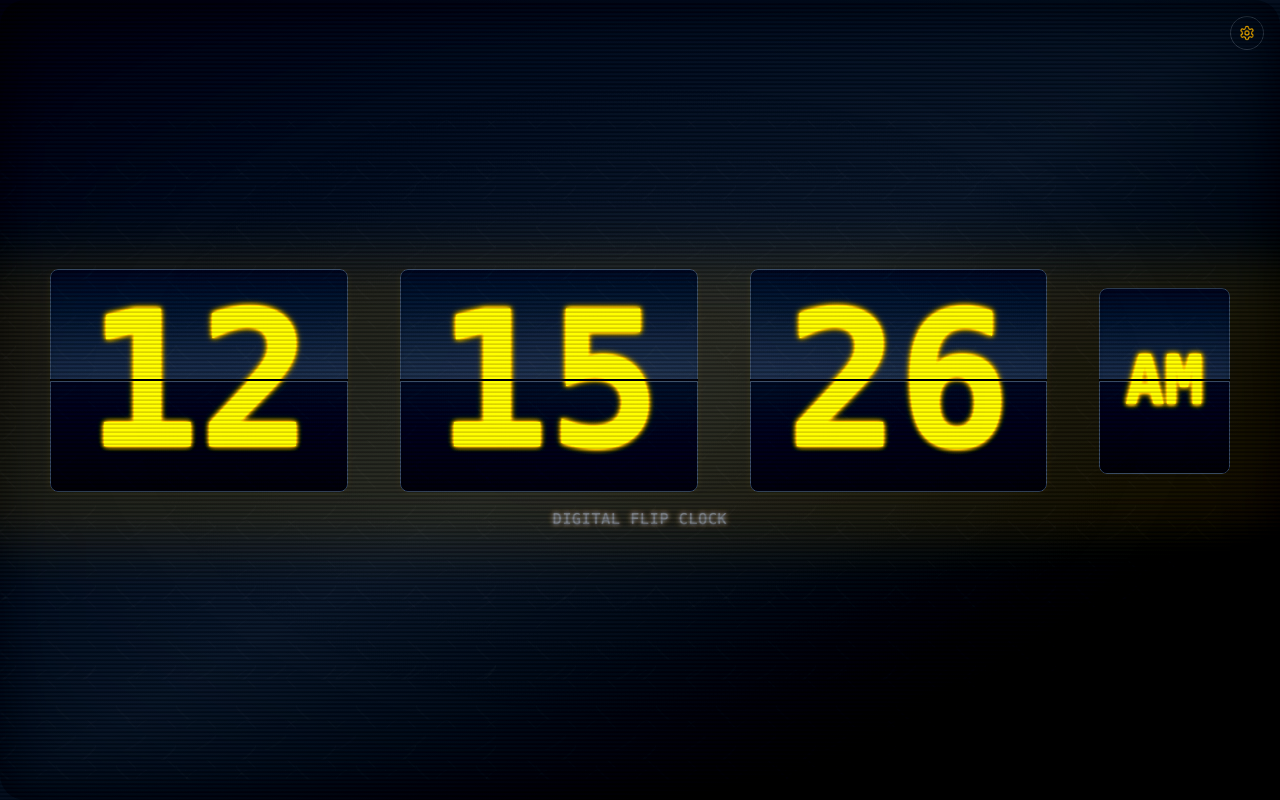
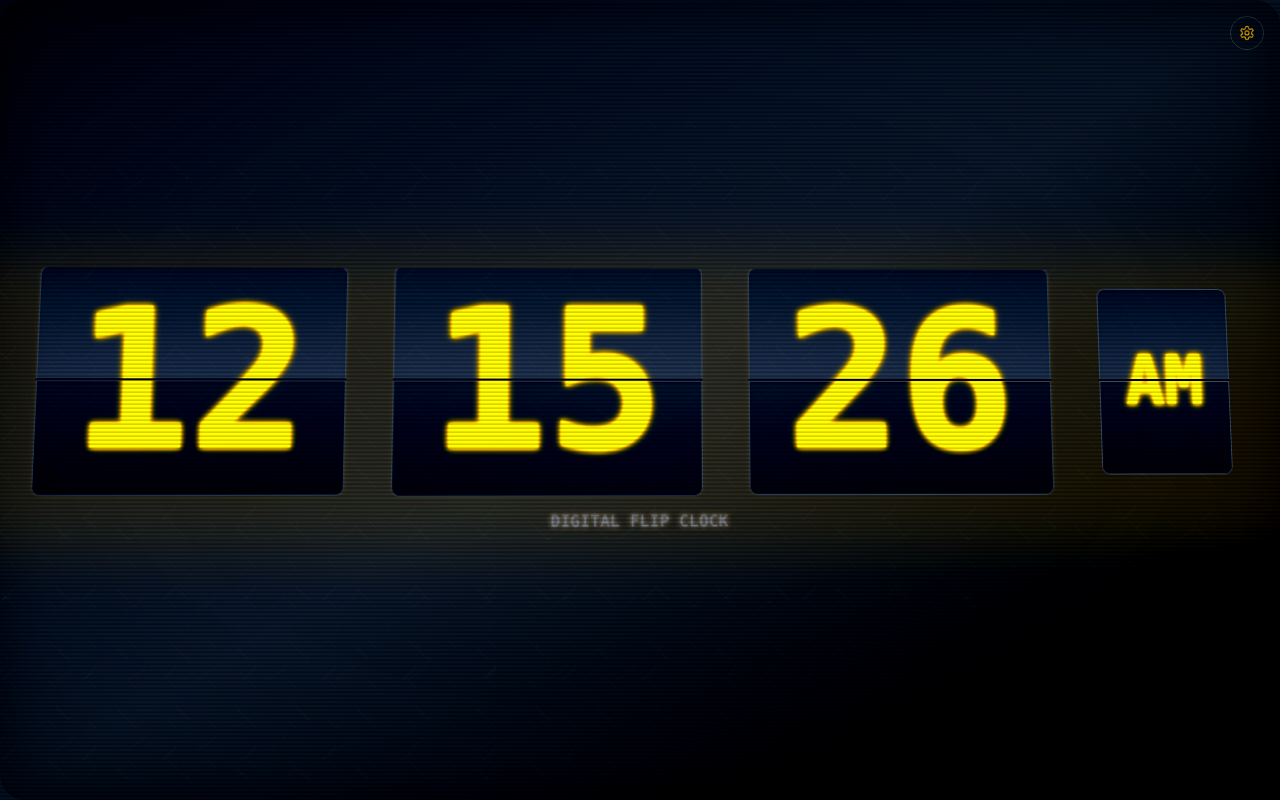
Before and after one commit to Go1/CRTClock, a React (Vite) app: page / in a window 1280 px wide. Built offline with nearby package versions, Linux system fonts and the light colour scheme; a web font is replaced by a local one.

Commit message:
CRT球面効果の実装

```diff
--- a/src/components/FlipClock.tsx
+++ b/src/components/FlipClock.tsx
@@ -319,6 +319,29 @@ const FlipClock: React.FC = () => {
   const separatorSpacing = Math.max(8, calculatedFontSize * 0.08);
   const flipSpacing = Math.max(6, calculatedFontSize * 0.06);
 
+  // CRT球面効果の動的スタイル生成
+  const getCRTSphericalStyles = () => {
+    if (!settings.crtEffects) return {};
+
+    const preset = settings.crtMode === 'custom' ? {
+      sphericalDistortion: settings.crtSphericalDistortion,
+      bulgeEffect: settings.crtBulgeEffect,
+      barrelDistortion: settings.crtBarrelDistortion,
+    } : {
+      sphericalDistortion: crtModePresets[settings.crtMode].sphericalDistortion,
+      bulgeEffect: crtModePresets[settings.crtMode].bulgeEffect,
+      barrelDistortion: crtModePresets[settings.crtMode].barrelDistortion,
+    };
+
+    return {
+      '--crt-spherical-x': preset.sphericalDistortion,
+      '--crt-spherical-y': preset.sphericalDistortion * 0.5,
+      '--crt-spherical-z': preset.sphericalDistortion,
+      '--crt-bulge-intensity': preset.bulgeEffect ? preset.sphericalDistortion : 0,
+      '--crt-barrel': preset.barrelDistortion,
+    } as React.CSSProperties;
+  };
+
   // セパレーター空間コンポーネント（非表示だが空間を保持）
   const SeparatorSpace: React.FC<{ isSmall?: boolean }> = ({ isSmall = false }) => (
     <div
@@ -335,16 +358,24 @@ const FlipClock: React.FC = () => {
   const renderSingleDigitMode = () => (
     <>
       <div className="flex flex-shrink-0" style={{ gap: `${flipSpacing * 0.3}px` }}>
+        <div className={settings.crtEffects && settings.crtBulgeEffect ? 'crt-digit-bulge' : ''}>
           <FlipDigit digit={hours[0]} fontSize={calculatedFontSize} fontColor={settings.fontColor} displayFlavor={settings.displayFlavor} fontFamily={settings.fontFamily} crtEffects={settings.crtEffects} fontGlow={settings.fontGlow} />
+        </div>
+        <div className={settings.crtEffects && settings.crtBulgeEffect ? 'crt-digit-bulge center' : ''}>
           <FlipDigit digit={hours[1]} fontSize={calculatedFontSize} fontColor={settings.fontColor} displayFlavor={settings.displayFlavor} fontFamily={settings.fontFamily} crtEffects={settings.crtEffects} fontGlow={settings.fontGlow} />
+        </div>
       </div>
 
       {/* セパレーター空間（非表示） */}
       <SeparatorSpace />
 
       <div className="flex flex-shrink-0" style={{ gap: `${flipSpacing * 0.3}px` }}>
+        <div className={settings.crtEffects && settings.crtBulgeEffect ? 'crt-digit-bulge center' : ''}>
           <FlipDigit digit={minutes[0]} fontSize={calculatedFontSize} fontColor={settings.fontColor} displayFlavor={settings.displayFlavor} fontFamily={settings.fontFamily} crtEffects={settings.crtEffects} fontGlow={settings.fontGlow} />
+        </div>
+        <div className={settings.crtEffects && settings.crtBulgeEffect ? 'crt-digit-bulge center' : ''}>
           <FlipDigit digit={minutes[1]} fontSize={calculatedFontSize} fontColor={settings.fontColor} displayFlavor={settings.displayFlavor} fontFamily={settings.fontFamily} crtEffects={settings.crtEffects} fontGlow={settings.fontGlow} />
+        </div>
       </div>
 
       {settings.showSeconds && (
@@ -353,8 +384,12 @@ const FlipClock: React.FC = () => {
           <SeparatorSpace />
 
           <div className="flex flex-shrink-0" style={{ gap: `${flipSpacing * 0.3}px` }}>
+            <div className={settings.crtEffects && settings.crtBulgeEffect ? 'crt-digit-bulge' : ''}>
               <FlipDigit digit={seconds[0]} fontSize={calculatedFontSize} fontColor={settings.fontColor} displayFlavor={settings.displayFlavor} fontFamily={settings.fontFamily} crtEffects={settings.crtEffects} fontGlow={settings.fontGlow} />
+            </div>
+            <div className={settings.crtEffects && settings.crtBulgeEffect ? 'crt-digit-bulge' : ''}>
               <FlipDigit digit={seconds[1]} fontSize={calculatedFontSize} fontColor={settings.fontColor} displayFlavor={settings.displayFlavor} fontFamily={settings.fontFamily} crtEffects={settings.crtEffects} fontGlow={settings.fontGlow} />
+            </div>
           </div>
         </>
       )}
@@ -371,14 +406,14 @@ const FlipClock: React.FC = () => {
 
   const renderDoubleDigitMode = () => (
     <>
-      <div className="flex-shrink-0">
+      <div className={`flex-shrink-0 ${settings.crtEffects && settings.crtBulgeEffect ? 'crt-digit-bulge' : ''}`}>
         <FlipDoubleDigit value={hours} fontSize={calculatedFontSize} fontColor={settings.fontColor} displayFlavor={settings.displayFlavor} fontFamily={settings.fontFamily} crtEffects={settings.crtEffects} fontGlow={settings.fontGlow} />
       </div>
 
       {/* セパレーター空間（非表示） */}
       <SeparatorSpace />
 
-      <div className="flex-shrink-0">
+      <div className={`flex-shrink-0 ${settings.crtEffects && settings.crtBulgeEffect ? 'crt-digit-bulge center' : ''}`}>
         <FlipDoubleDigit value={minutes} fontSize={calculatedFontSize} fontColor={settings.fontColor} displayFlavor={settings.displayFlavor} fontFamily={settings.fontFamily} crtEffects={settings.crtEffects} fontGlow={settings.fontGlow} />
       </div>
 
@@ -387,7 +422,7 @@ const FlipClock: React.FC = () => {
           {/* セパレーター空間（非表示） */}
           <SeparatorSpace />
 
-          <div className="flex-shrink-0">
+          <div className={`flex-shrink-0 ${settings.crtEffects && settings.crtBulgeEffect ? 'crt-digit-bulge' : ''}`}>
             <FlipDoubleDigit value={seconds} fontSize={calculatedFontSize} fontColor={settings.fontColor} displayFlavor={settings.displayFlavor} fontFamily={settings.fontFamily} crtEffects={settings.crtEffects} fontGlow={settings.fontGlow} />
           </div>
         </>
@@ -432,8 +467,13 @@ const FlipClock: React.FC = () => {
       bloom: settings.crtBloom,
       contrast: settings.crtContrast,
       saturation: settings.crtSaturation,
+      sphericalDistortion: settings.crtSphericalDistortion,
+      bulgeEffect: settings.crtBulgeEffect,
+      barrelDistortion: settings.crtBarrelDistortion,
       phosphorColor: crtModePresets.custom.phosphorColor,
     } : crtModePresets[settings.crtMode];
+
+    const sphericalStyles = getCRTSphericalStyles();
 
     return {
       filter: `${brightnessFilter} contrast(${preset.contrast}) saturate(${preset.saturation})`,
@@ -444,12 +484,13 @@ const FlipClock: React.FC = () => {
       '--crt-noise': preset.noise,
       '--crt-bloom': preset.bloom,
       '--crt-phosphor-color': preset.phosphorColor,
+      ...sphericalStyles,
     } as React.CSSProperties;
   };
 
   return (
     <div
-      className={`group flex items-center justify-center min-h-screen ${flavorStyles.background} px-2 py-2 ${settings.crtEffects ? `crt-container crt-mode-${settings.crtMode}` : ''} overflow-hidden`}
+      className={`group flex items-center justify-center min-h-screen ${flavorStyles.background} px-2 py-2 ${settings.crtEffects ? `crt-container crt-spherical-container crt-mode-${settings.crtMode}` : ''} overflow-hidden`}
       style={getDynamicStyles()}
     >
       {settings.crtEffects && (
@@ -473,7 +514,7 @@ const FlipClock: React.FC = () => {
 
       <div
         ref={clockContainerRef}
-        className={`relative w-full h-full flex flex-col justify-center items-center ${settings.crtEffects ? 'crt-content' : ''} max-w-full max-h-full`}
+        className={`relative w-full h-full flex flex-col justify-center items-center ${settings.crtEffects ? `crt-content ${settings.crtSphericalDistortion > 0 ? 'crt-spherical-distortion' : ''} ${settings.crtBarrelDistortion > 0 ? 'crt-barrel-distortion' : ''}` : ''} max-w-full max-h-full`}
       >
         <div className="w-full h-full flex flex-col justify-center items-center overflow-hidden">
           <div className="flex items-center justify-center min-h-0 flex-1 max-w-full" style={{ gap: `${flipSpacing}px` }}>
--- a/src/index.css
+++ b/src/index.css
@@ -357,6 +357,86 @@
     contrast(calc(var(--crt-contrast, 1.2)))
     saturate(calc(var(--crt-saturation, 1.1)));
   text-shadow: 0 0 calc(var(--crt-bloom, 0.4) * 3px) currentColor;
+  /* Spherical distortion effects */
+  transform-style: preserve-3d;
+}
+
+/* CRT Spherical Distortion Effects */
+.crt-spherical-container {
+  transform-style: preserve-3d;
+  perspective: 1200px;
+}
+
+.crt-spherical-distortion {
+  transform:
+    perspective(800px)
+    rotateX(calc(var(--crt-spherical-x, 0.5) * 4deg))
+    rotateY(calc(var(--crt-spherical-y, 0.5) * 2deg))
+    translateZ(calc(var(--crt-spherical-z, 0.5) * 10px));
+  transform-style: preserve-3d;
+  transition: transform 0.3s ease-out;
+}
+
+/* Individual digit bulge effects */
+.crt-digit-bulge {
+  transform:
+    translateZ(calc(var(--crt-bulge-intensity, 0.5) * 15px))
+    scale(calc(1 + var(--crt-bulge-intensity, 0.5) * 0.03));
+  transform-style: preserve-3d;
+  transition: transform 0.2s ease-out;
+}
+
+/* Center digits get more bulge effect */
+.crt-digit-bulge.center {
+  transform:
+    translateZ(calc(var(--crt-bulge-intensity, 0.5) * 25px))
+    scale(calc(1 + var(--crt-bulge-intensity, 0.5) * 0.05));
+}
+
+/* Barrel distortion using CSS transforms */
+.crt-barrel-distortion {
+  position: relative;
+}
+
+.crt-barrel-distortion::before {
+  content: '';
+  position: absolute;
+  top: calc(var(--crt-barrel, 0.3) * -2%);
+  left: calc(var(--crt-barrel, 0.3) * -2%);
+  right: calc(var(--crt-barrel, 0.3) * -2%);
+  bottom: calc(var(--crt-barrel, 0.3) * -2%);
+  border-radius: calc(var(--crt-barrel, 0.3) * 20px);
+  background: radial-gradient(
+    ellipse at center,
+    transparent 0%,
+    transparent calc(100% - var(--crt-barrel, 0.3) * 10%),
+    rgba(0, 0, 0, calc(var(--crt-barrel, 0.3) * 0.1)) 100%
+  );
+  pointer-events: none;
+  z-index: 1;
+}
+
+/* Enhanced curvature with spherical effects */
+.crt-curvature {
+  position: fixed;
+  top: 0;
+  left: 0;
+  width: 100%;
+  height: 100%;
+  pointer-events: none;
+  z-index: 995;
+  border-radius: calc(var(--crt-curvature, 0.5) * 50px);
+  box-shadow:
+    inset 0 0 calc(var(--crt-curvature, 0.5) * 100px) rgba(0, 0, 0, calc(var(--crt-curvature, 0.5) * 0.5)),
+    inset 0 0 calc(var(--crt-curvature, 0.5) * 200px) rgba(0, 0, 0, calc(var(--crt-curvature, 0.5) * 0.2));
+  /* Add spherical gradient overlay */
+  background: radial-gradient(
+    ellipse at center,
+    transparent 0%,
+    transparent 60%,
+    rgba(0, 0, 0, calc(var(--crt-curvature, 0.5) * 0.05)) 80%,
+    rgba(0, 0, 0, calc(var(--crt-curvature, 0.5) * 0.15)) 100%
+  );
 }
 
 /* CRT Mode Specific Styles */
--- a/src/types/settings.ts
+++ b/src/types/settings.ts
@@ -20,6 +20,10 @@ export interface ClockSettings {
   crtBloom: number; // 0.0 to 1.0
   crtContrast: number; // 0.5 to 2.0
   crtSaturation: number; // 0.0 to 2.0
+  // Spherical distortion settings
+  crtSphericalDistortion: number; // 0.0 to 1.0
+  crtBulgeEffect: boolean;
+  crtBarrelDistortion: number; // 0.0 to 1.0
 }
 
 export const defaultSettings: ClockSettings = {
@@ -44,6 +48,10 @@ export const defaultSettings: ClockSettings = {
   crtBloom: 0.4,
   crtContrast: 1.2,
   crtSaturation: 1.1,
+  // Spherical distortion defaults
+  crtSphericalDistortion: 0.5,
+  crtBulgeEffect: true,
+  crtBarrelDistortion: 0.3,
 };
 
 export const fontColorClasses = {
@@ -97,6 +105,9 @@ export const crtModePresets = {
     contrast: 1.2,
     saturation: 1.1,
     phosphorColor: '#ffffff',
+    sphericalDistortion: 0.5,
+    bulgeEffect: true,
+    barrelDistortion: 0.3,
   },
   amber: {
     name: 'アンバー',
@@ -110,6 +121,9 @@ export const crtModePresets = {
     contrast: 1.4,
     saturation: 0.8,
     phosphorColor: '#ffb000',
+    sphericalDistortion: 0.6,
+    bulgeEffect: true,
+    barrelDistortion: 0.4,
   },
   green: {
     name: 'グリーン',
@@ -123,6 +137,9 @@ export const crtModePresets = {
     contrast: 1.6,
     saturation: 0.6,
     phosphorColor: '#00ff00',
+    sphericalDistortion: 0.7,
+    bulgeEffect: true,
+    barrelDistortion: 0.5,
   },
   blue: {
     name: 'ブルー',
@@ -136,6 +153,9 @@ export const crtModePresets = {
     contrast: 1.1,
     saturation: 1.3,
     phosphorColor: '#0080ff',
+    sphericalDistortion: 0.4,
+    bulgeEffect: true,
+    barrelDistortion: 0.2,
   },
   custom: {
     name: 'カスタム',
@@ -149,6 +169,9 @@ export const crtModePresets = {
     contrast: 1.2,
     saturation: 1.1,
     phosphorColor: '#ffffff',
+    sphericalDistortion: 0.5,
+    bulgeEffect: true,
+    barrelDistortion: 0.3,
   },
 };
 
```
Also changed, not shown: src/components/SettingsModal.tsx (+54 -0 lines), src/hooks/useSettings.ts (+9 -1 lines). Lines whose indentation alone changed are shown as unchanged.
